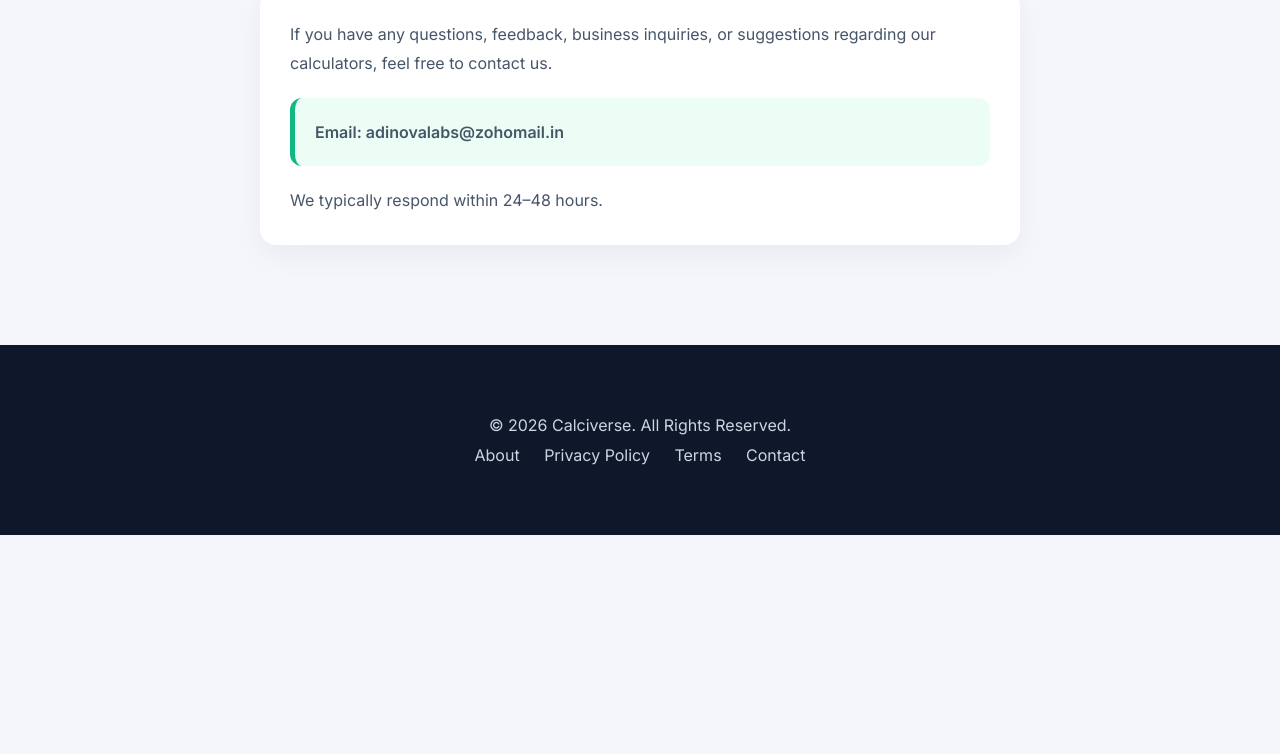
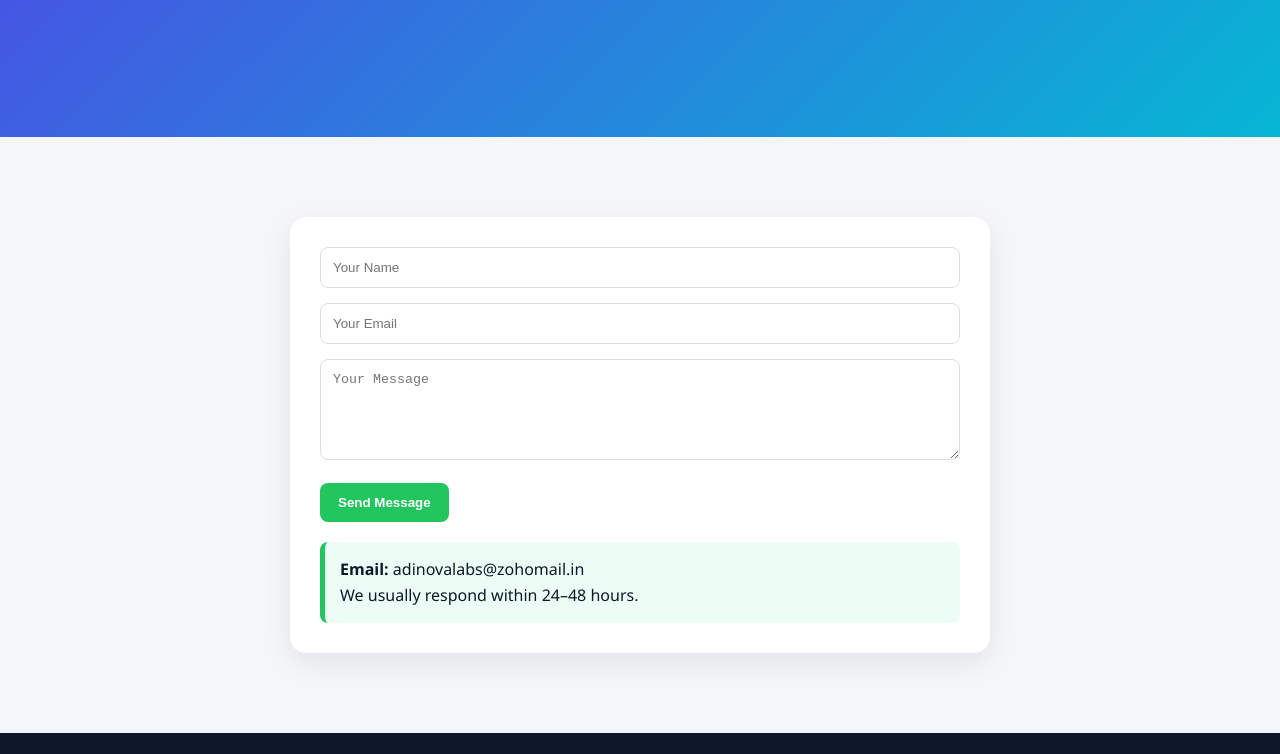
Before and after one commit to Calciverse/calciverse.github.io, a plain HTML site: page contact.html in a window 1280 px wide. Shown: the part 301-1055 px from the top of the page. Before the commit the page ends 836 px from the top, so only its background shows below. Drawn offline with Linux system fonts and the light colour scheme.

Commit message:
Update contact.html

```diff
--- a/contact.html
+++ b/contact.html
@@ -2,62 +2,58 @@
 <html lang="en">
 <head>
 <meta charset="UTF-8">
+<title>Contact Us - Calciverse</title>
+
+<meta name="description" content="Contact Calciverse for support, feedback or business inquiries. We are here to help you.">
+
 <meta name="viewport" content="width=device-width, initial-scale=1.0">
 
-<title>Contact Us – Calciverse</title>
-
-<meta name="description" content="Contact Calciverse for queries, suggestions or business inquiries. We are here to help you with financial calculator tools and support.">
-
-<link rel="canonical" href="https://adinova-labs.github.io/calciverse/contact.html">
-
-<link href="https://fonts.googleapis.com/css2?family=Inter:wght@400;500;600;700&display=swap" rel="stylesheet">
+<link rel="stylesheet" href="css/style.css">
 
 <style>
-*{margin:0;padding:0;box-sizing:border-box;font-family:'Inter',sans-serif;}
-body{background:#f4f6fb;color:#1e293b;}
-
-.navbar{background:#fff;padding:18px 8%;display:flex;justify-content:space-between;align-items:center;box-shadow:0 2px 8px rgba(0,0,0,0.05);}
-.logo{font-size:20px;font-weight:700;color:#2563eb;}
-nav a{text-decoration:none;margin-left:25px;color:#475569;font-weight:500;}
-
-.hero{background:linear-gradient(135deg,#2563eb,#4f46e5);padding:60px 20px;text-align:center;color:#fff;}
-.hero h1{font-size:34px;margin-bottom:10px;}
-
-.container{max-width:800px;margin:auto;padding:40px 20px;}
-
-.card{background:#fff;padding:30px;border-radius:16px;box-shadow:0 10px 30px rgba(0,0,0,0.05);}
-
-.contact-info{line-height:1.8;color:#475569;}
-
-.email-box{
-background:#ecfdf5;
-border-left:5px solid #10b981;
-padding:20px;
-border-radius:12px;
-margin-top:20px;
-font-weight:600;
+.contact-box{
+background:#fff;
+padding:30px;
+border-radius:16px;
+box-shadow:0 10px 30px rgba(0,0,0,0.08);
+max-width:700px;
+margin:auto;
 }
 
-footer{background:#0f172a;color:#cbd5e1;text-align:center;padding:30px;margin-top:60px;}
-    .footer-links {
-    margin-top: 10px;
+.contact-box input,
+.contact-box textarea{
+width:100%;
+padding:12px;
+margin-bottom:15px;
+border-radius:8px;
+border:1px solid #ddd;
 }
 
-.footer-links a {
-    color: #CBD5E1;
-    margin: 0 10px;
-    text-decoration: none;
+.contact-box button{
+background:#22c55e;
+border:none;
+padding:12px 18px;
+color:#fff;
+border-radius:8px;
+font-weight:600;
+cursor:pointer;
 }
 
-.footer-links a:hover {
-    color: white;
+.contact-info{
+margin-top:20px;
+padding:15px;
+background:#ecfdf5;
+border-left:5px solid #22c55e;
+border-radius:8px;
 }
 </style>
+
 </head>
 
 <body>
 
-<div class="navbar">
+<header class="navbar">
+<div class="container nav-content">
 <div class="logo">Calciverse</div>
 <nav>
 <a href="index.html">Home</a>
@@ -66,44 +62,56 @@ footer{background:#0f172a;color:#cbd5e1;text-align:center;padding:30px;margin-to
 <a href="contact.html">Contact</a>
 </nav>
 </div>
+</header>
 
-<div class="hero">
+<section class="hero">
+<div class="container">
 <h1>Contact Us</h1>
 <p>We are here to help and support you.</p>
 </div>
+</section>
 
+<section class="categories">
 <div class="container">
 
-<div class="card">
+<div class="contact-box">
+
+<form onsubmit="sendMessage(event)">
+<input type="text" id="name" placeholder="Your Name" required>
+<input type="email" id="email" placeholder="Your Email" required>
+<textarea id="message" rows="5" placeholder="Your Message" required></textarea>
+
+<button type="submit">Send Message</button>
+</form>
 
 <div class="contact-info">
-
-<p>If you have any questions, feedback, business inquiries, or suggestions regarding our calculators, feel free to contact us.</p>
-
-<div class="email-box">
-Email: adinovalabs@zohomail.in
-</div>
-
-<p style="margin-top:20px;">
-We typically respond within 24–48 hours.
-</p>
-
+<p><b>Email:</b> adinovalabs@zohomail.in</p>
+<p>We usually respond within 24–48 hours.</p>
 </div>
 
 </div>
 
 </div>
+</section>
 
 <footer class="footer">
-    <div class="container">
-        <p>© 2026 Calciverse. All Rights Reserved.</p>
-        <div class="footer-links">
-            <a href="about.html">About</a>
-            <a href="privacy-policy.html">Privacy Policy</a>
-            <a href="terms.html">Terms</a>
-            <a href="contact.html">Contact</a>
-        </div>
+<div class="container">
+<p>© 2026 Calciverse. All Rights Reserved.</p>
+<div class="footer-links">
+<a href="about.html">About</a> |
+<a href="privacy-policy.html">Privacy Policy</a> |
+<a href="terms.html">Terms</a> |
+<a href="contact.html">Contact</a>
+</div>
+</div>
 </footer>
+
+<script>
+function sendMessage(e){
+e.preventDefault();
+alert("Thank you! Your message has been received. We will contact you soon.");
+}
+</script>
 
 </body>
 </html>
```
